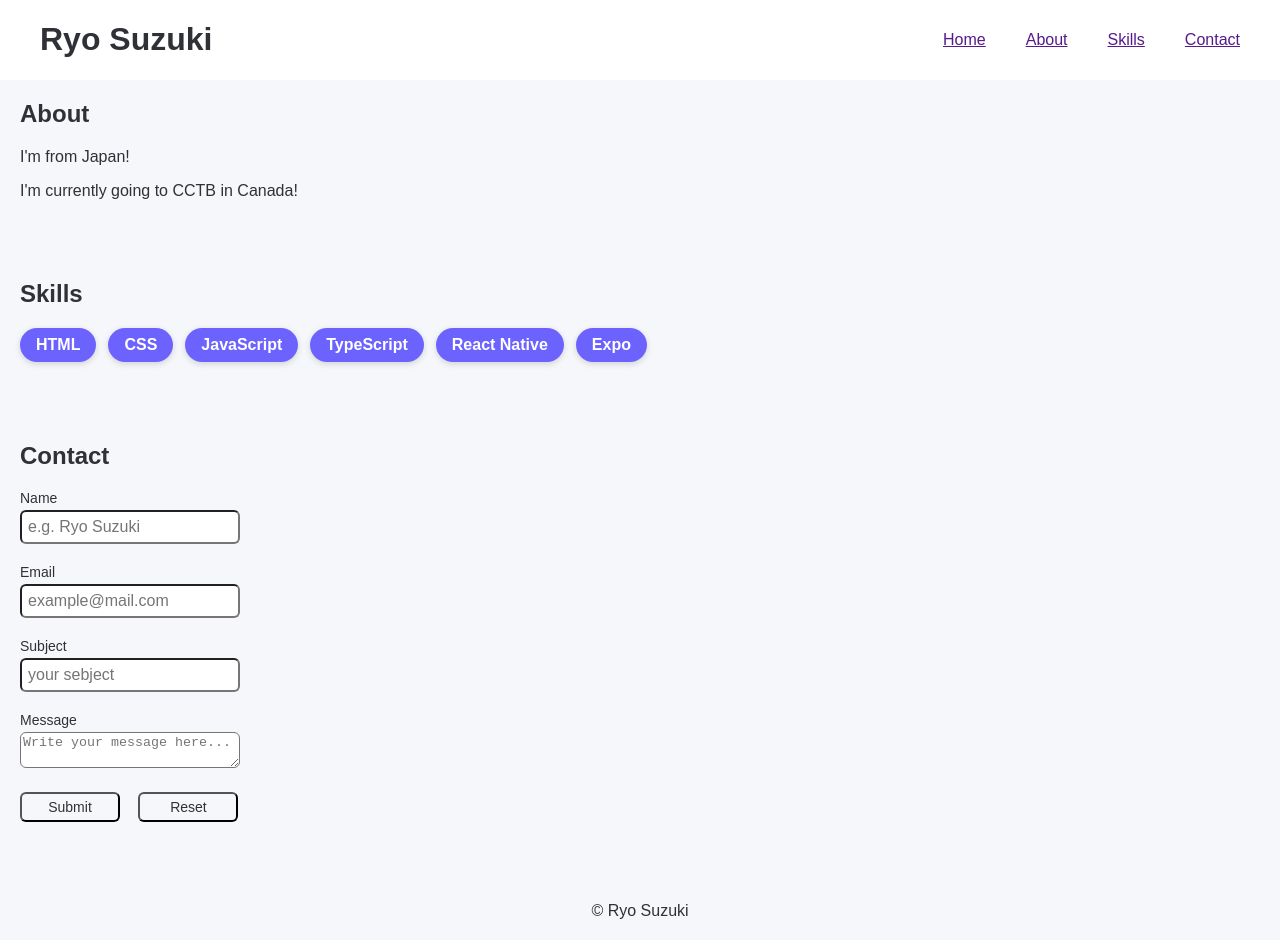
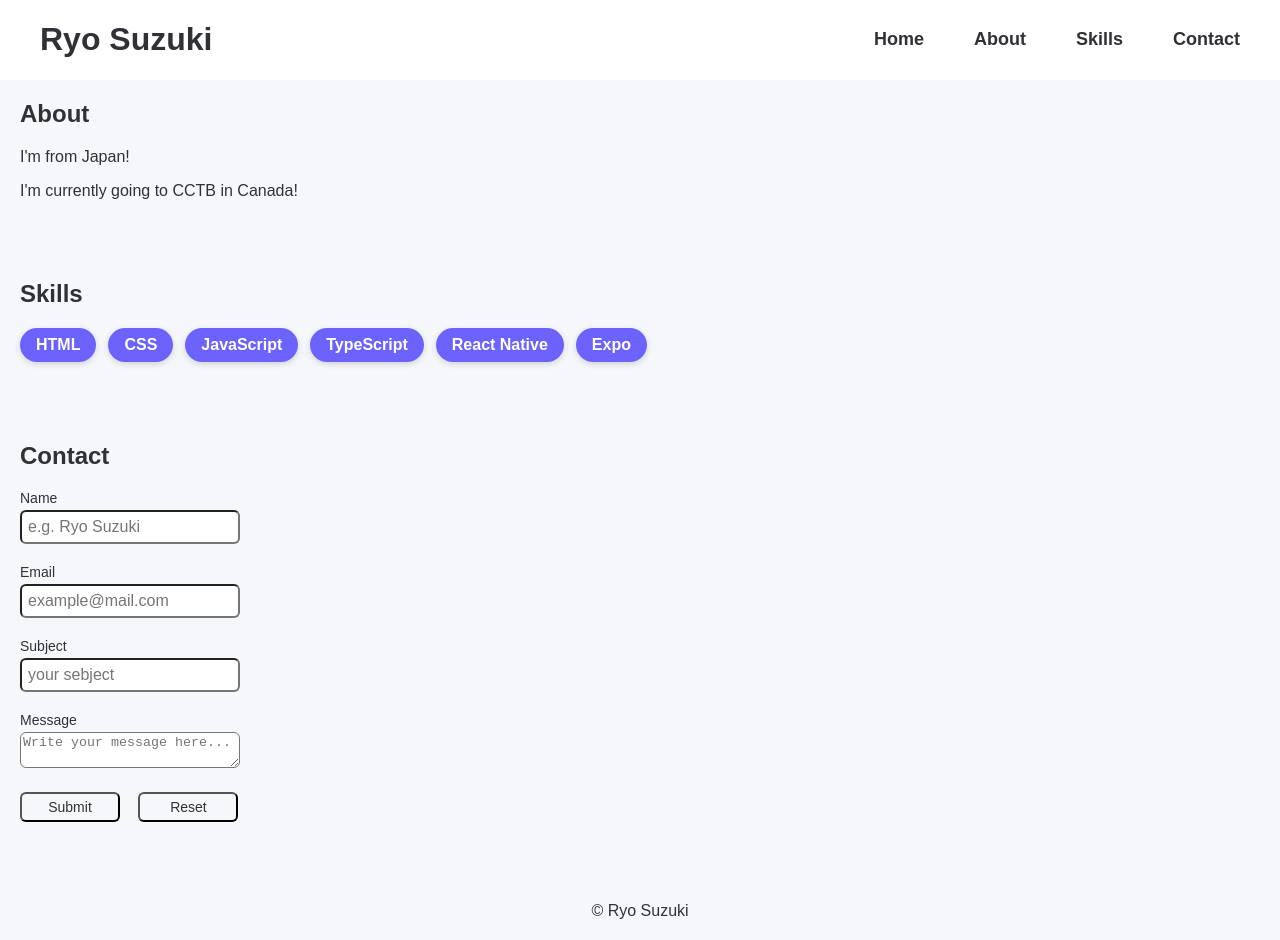
Before and after one commit to ezgna/exam_ryo_suzuki, a plain HTML site: page index.html in a window 1280 px wide. Drawn offline with Linux system fonts and the light colour scheme.

Commit message:
style: improve nav link appearance and interaction styling

```diff
--- a/index.html
+++ b/index.html
@@ -11,10 +11,10 @@
     <header>
       <h1>Ryo Suzuki</h1>
       <nav>
-        <a href="">Home</a>
-        <a href="">About</a>
-        <a href="">Skills</a>
-        <a href="">Contact</a>
+        <a href="#">Home</a>
+        <a href="#">About</a>
+        <a href="#">Skills</a>
+        <a href="#">Contact</a>
       </nav>
     </header>
     <main>
--- a/styles.css
+++ b/styles.css
@@ -20,7 +20,15 @@ header {
 
 nav {
   display: flex;
-  gap: 40px;
+  gap: 50px;
+}
+
+nav a {
+  text-decoration: none;
+  color: var(--text-color);
+  font-weight: 600;
+  font-size: 18px;
+  transition: color 0.3s ease;
 }
 
 nav a:hover {
@@ -48,7 +56,7 @@ li {
   padding: 8px 16px;
   border-radius: 20px;
   font-weight: 600;
-  box-shadow: 0 2px 6px rgba(0,0,0,0.15);
+  box-shadow: 0 2px 6px rgba(0, 0, 0, 0.15);
   cursor: default;
 }
 
```
